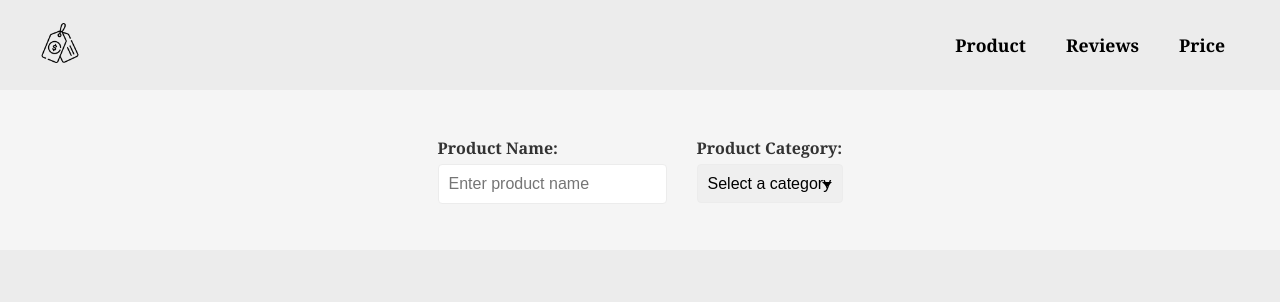
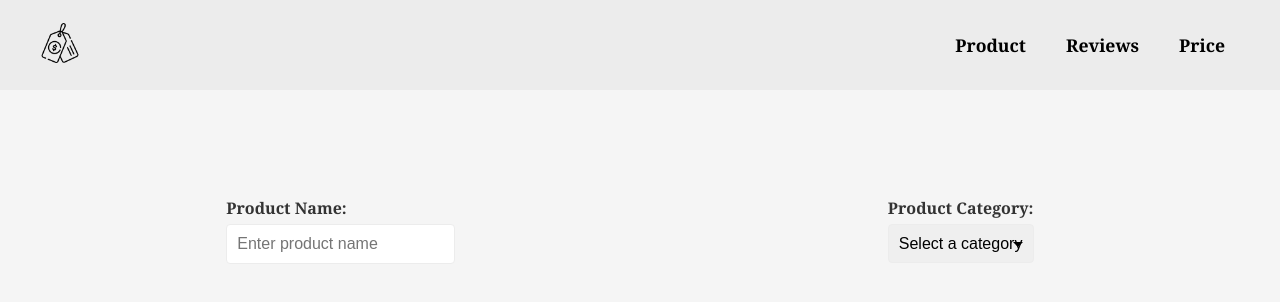
Before and after one commit to vidushichauhan/Optimum-Price-Analyses, an Angular app in the folder optiPrice/: page / in a window 1280 px wide. Shown: the top 302 px of the page. Built offline with nearby package versions, Linux system fonts and the light colour scheme.

Commit message:
made two classes pName and pCategory to give styling

```diff
--- a/optiPrice/src/app/product/product.component.css
+++ b/optiPrice/src/app/product/product.component.css
@@ -1,16 +1,24 @@
 .product-container {
     display: flex;
-    justify-content: center;
+    justify-content: space-around;
     align-items: center;
     padding: 20px;
     background-color: #f5f5f5;
-    min-height: 15vh;
+    min-height: 30vh;
   }
 
-  .input-group {
+  .pName {
     display: flex;
     flex-direction: column;
-    margin: 0 15px;
+
+
+  }
+
+  .pCategory {
+    display: flex;
+    flex-direction: column;
+    margin: 20px;
+
   }
 
   label {
@@ -45,8 +53,4 @@
       flex-direction: column;
     }
 
-    .input-group {
-      width: 100%;
-      margin: 10px 0;
-    }
   }
--- a/optiPrice/src/app/product/product.component.html
+++ b/optiPrice/src/app/product/product.component.html
@@ -1,9 +1,9 @@
 <div class="product-container">
-    <div class="input-group">
+    <div class="pName">
       <label for="productName">Product Name:</label>
       <input type="text" id="productName" [(ngModel)]="productName" placeholder="Enter product name">
     </div>
-    <div class="input-group">
+    <div class="pCategory">
       <label for="productCategory">Product Category:</label>
       <select id="productCategory" [(ngModel)]="selectedCategory">
         <option value="" disabled selected>Select a category</option>
```
